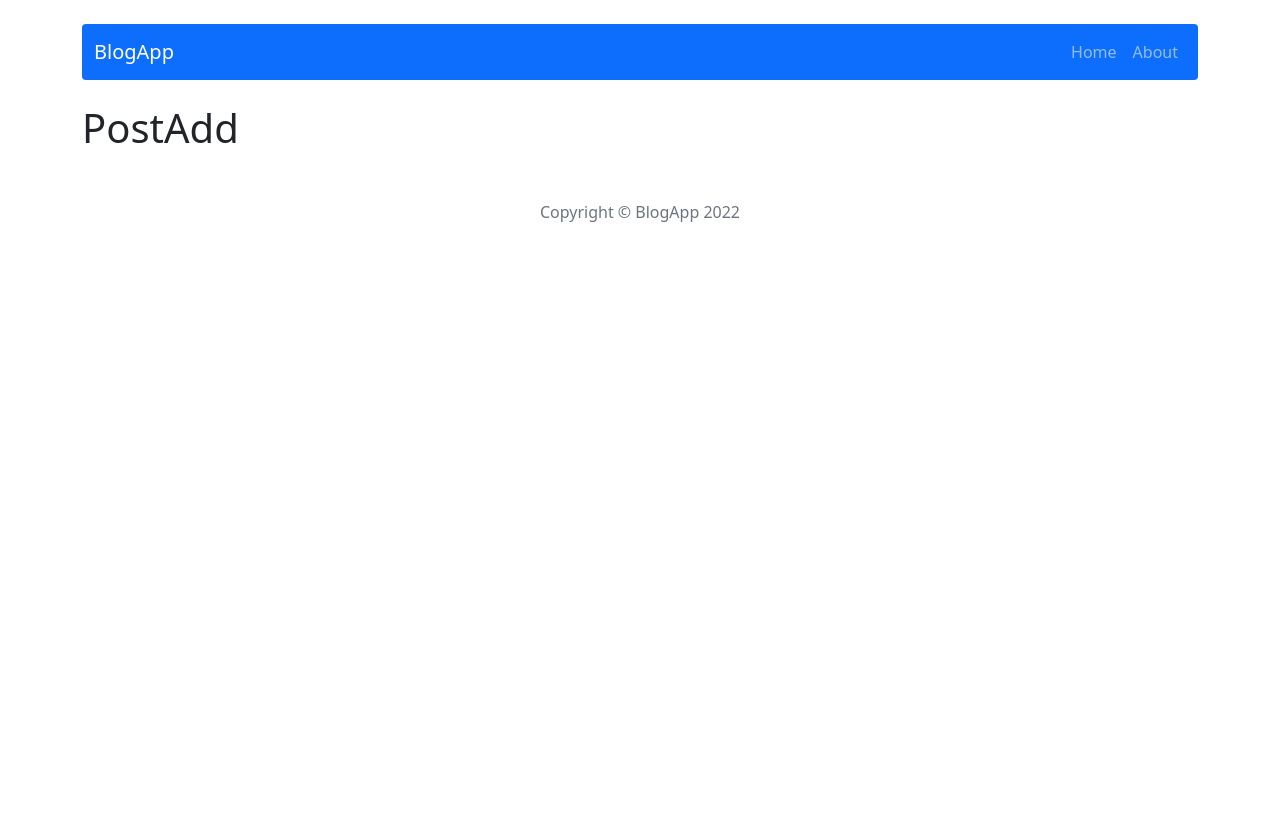
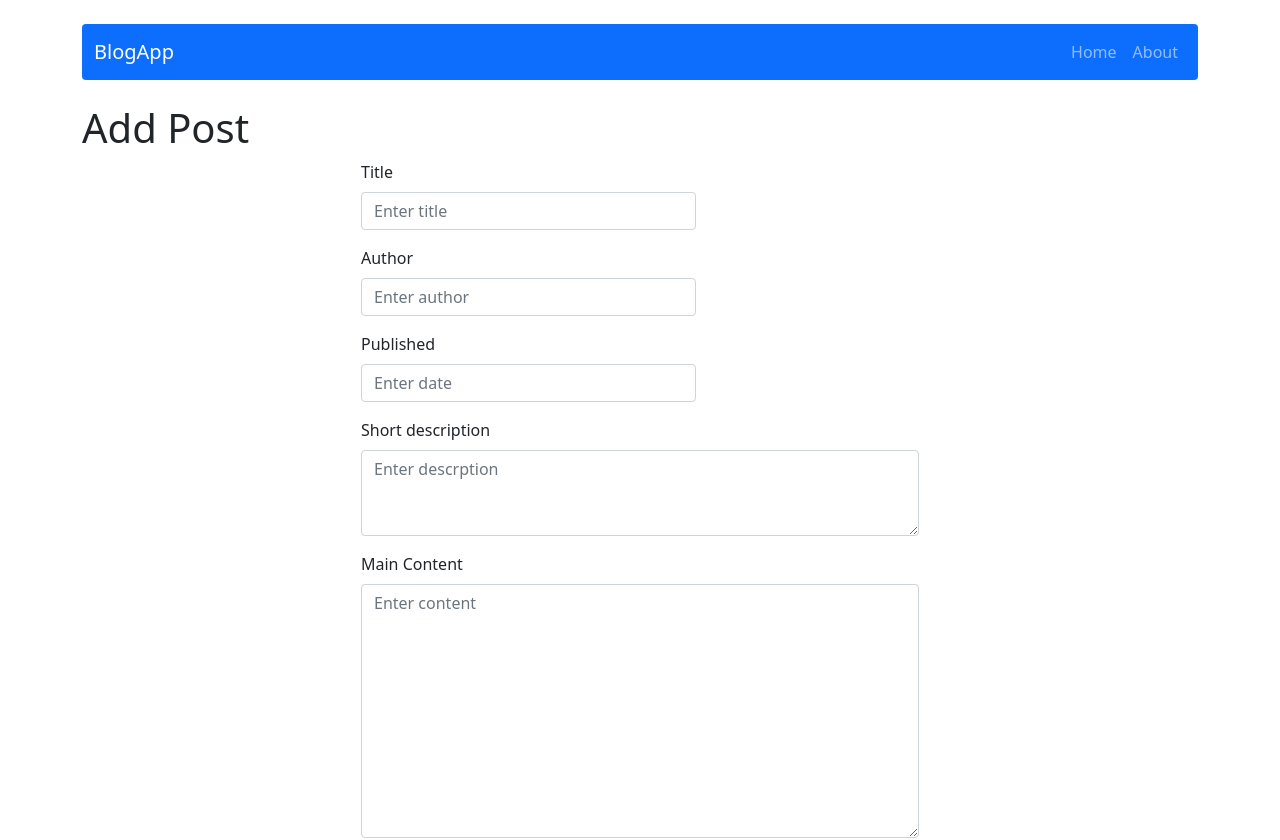
Before and after one commit to martanara/blog-app, a React (Create React App) app: page /post/add in a window 1280 px wide. Shown: the top 840 px of the page. Before the commit the page ends 800 px from the top, so only its background shows below. Built offline with nearby package versions, Linux system fonts and the light colour scheme.

Commit message:
Add AddPost form

```diff
--- a/package.json
+++ b/package.json
@@ -7,6 +7,7 @@
     "@testing-library/react": "^12.1.2",
     "@testing-library/user-event": "^13.5.0",
     "bootstrap": "^5.1.3",
+    "clsx": "^1.1.1",
     "font-awesome": "^4.7.0",
     "react": "^17.0.2",
     "react-bootstrap": "^2.1.1",
--- /dev/null
+++ b/src/components/features/AddPostForm.js
@@ -0,0 +1,89 @@
+import styles from './AddPostForm.module.scss';
+import { Form, Button } from 'react-bootstrap';
+import { useState } from 'react';
+import { useDispatch } from 'react-redux';
+import { addPost } from '../../redux/postsRedux';
+import { useNavigate } from 'react-router-dom';
+import clsx from 'clsx';
+
+
+const AddPostForm = () => {
+
+  const [title, setTitle] = useState('');
+  const [author, setAuthor] = useState('');
+  const [publishedDate, setPublishedDate] = useState('');
+  const [shortDescription, setShortDescription] = useState('');
+  const [content, setContent] = useState('');
+
+  const dispatch = useDispatch();
+  const navigate = useNavigate();
+
+  const handleSubmit = e => {
+    e.preventDefault();
+    dispatch(addPost({ title, author, publishedDate, shortDescription, content }))
+    setTitle('');
+    setAuthor('');
+    setPublishedDate('');
+    setShortDescription('');
+    setContent('');
+    navigate("/", { replace: true });
+  }
+
+  return (
+    <Form onSubmit={handleSubmit} className={styles.form}>
+      <Form.Group className={clsx("mb-3", styles.smallInput)} controlId="formTitle">
+        <Form.Label>Title</Form.Label>
+        <Form.Control
+          type="text"
+          placeholder="Enter title"
+          value={title}
+          onChange={e => setTitle(e.target.value)}
+          required
+        />
+      </Form.Group>
+      <Form.Group className={clsx("mb-3", styles.smallInput)} controlId="formAuthor">
+       <Form.Label>Author</Form.Label>
+        <Form.Control
+          type="text"
+          placeholder="Enter author"
+          value={author}
+          onChange={e => setAuthor(e.target.value)}
+          required
+        />
+      </Form.Group>
+      <Form.Group className={clsx("mb-3", styles.smallInput)} controlId="formDate">
+        <Form.Label>Published</Form.Label>
+        <Form.Control
+          type="text"
+          placeholder="Enter date"
+          value={publishedDate}
+          onChange={e => setPublishedDate(e.target.value)}
+          required
+          />
+      </Form.Group>
+      <Form.Group className="mb-3" controlId="formDescription">
+        <Form.Label>Short description</Form.Label>
+        <Form.Control
+          as="textarea" rows={3}
+          placeholder="Enter descrption"
+          value={shortDescription}
+          onChange={e => setShortDescription(e.target.value)}
+          required
+          />
+      </Form.Group>
+      <Form.Group className="mb-3" controlId="formContent">
+        <Form.Label>Main Content</Form.Label>
+        <Form.Control
+          as="textarea" rows={10}
+          placeholder="Enter content"
+          value={content} onChange={e =>
+          setContent(e.target.value)}
+          required
+        />
+      </Form.Group>
+      <Button variant="primary" type="submit">Submit</Button>
+    </Form>
+  )
+}
+
+export default AddPostForm;
--- /dev/null
+++ b/src/components/features/AddPostForm.module.scss
@@ -0,0 +1,8 @@
+.form {
+  width: 50%;
+  margin: 0 auto;
+}
+
+.smallInput {
+  width: 60%;
+}
--- a/src/components/features/Posts.js
+++ b/src/components/features/Posts.js
@@ -25,7 +25,7 @@
                   <Card.Subtitle className="mt-2"><span className="fw-bold">Author: </span>{post.author}</Card.Subtitle>
                   <Card.Subtitle className="mt-2"><span className="fw-bold">Published: </span>{post.publishedDate}</Card.Subtitle>
                   <Card.Text className="mt-2">{post.shortDescription}</Card.Text>
-                  <Link className="mt-auto" key={post.id} to={"/post/" + post.id}>
+                  <Link className="mt-auto" key={post.id} to={`/post/${post.id}`}>
                     <Button variant="primary">Read more</Button>
                   </Link>
                 </Card.Body>
--- a/src/components/pages/PostAdd.js
+++ b/src/components/pages/PostAdd.js
@@ -1,6 +1,11 @@
+import AddPostForm from '../features/AddPostForm'
+
 const PostAdd = () => {
   return (
-    <h1>PostAdd</h1>
+    <>
+      <h1>Add Post</h1>
+      <AddPostForm />
+    </>
   )
 }
 
--- a/src/components/pages/SinglePost.js
+++ b/src/components/pages/SinglePost.js
@@ -33,7 +33,7 @@
           </Col>
           <Col xs={4} lg={2} className="d-flex flex-row-reverse align-items-start">
             <Button variant="outline-danger" onClick={handleShow}>Delete</Button>
-            <Link className="me-3" key={postData.id} to={"/post/edit/" + postData.id}>
+            <Link className="me-3" key={postData.id} to={`/post/edit/${postData.id}`}>
               <Button variant="outline-info">Edit</Button>
             </Link>
           </Col>
```
Also changed, not shown: 1 other file (tests, documents, lock files or other folders).
